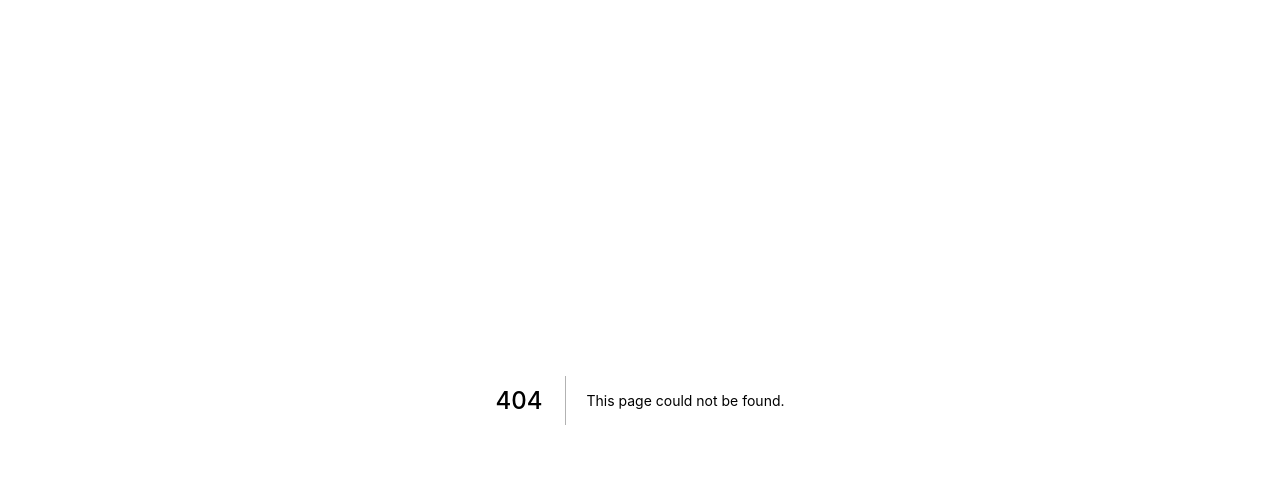
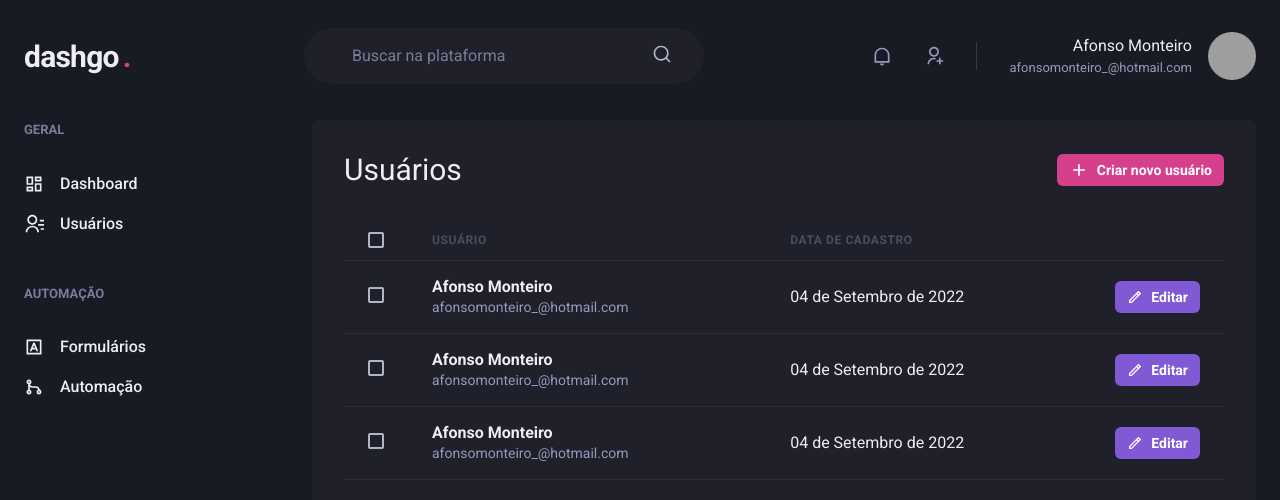
Before and after one commit to AffonsoMonteiro/dashgo, a Next.js app: page /users in a window 1280 px wide. Before the commit this address had no page. Shown: the top 500 px of the page. Built offline with nearby package versions, Linux system fonts and the light colour scheme; grey boxes are pictures that could not be loaded.

Commit message:
page user

```diff
--- /dev/null
+++ b/src/pages/users/index.tsx
@@ -0,0 +1,95 @@
+import { Box, Button, Checkbox, Flex, Heading, Icon, Table, Tbody, Td, Text, Th, Thead, Tr } from "@chakra-ui/react";
+import { RiAddLine, RiPencilLine } from "react-icons/ri";
+import { Header } from "../../components/Header";
+import { Sidebar } from "../../components/SideBar";
+
+
+
+export default function UsersList() {
+  return(
+    <Box>
+      <Header />
+
+      <Flex w="100%" my="6" maxWidth={1480} mx="auto" px="6">
+        <Sidebar />
+
+        <Box flex="1" bg="gray.800" borderRadius={8} p="8">
+          <Flex mb="8" justify="space-between" align="center">
+            <Heading size="lg" fontWeight="normal" >Usuários</Heading>
+
+            <Button as="a" size="sm" fontSize="sm" colorScheme="pink" leftIcon={<Icon as={RiAddLine} fontSize="20" />}>
+              Criar novo usuário
+            </Button>
+
+          </Flex>
+
+          <Table colorScheme="whiteAlpha">
+            <Thead>
+              <Tr>
+                <Th px="6" color="gray.300" width="8">
+                  <Checkbox colorScheme="pink" />
+                </Th>
+                <Th>Usuário</Th>
+                <Th>Data de cadastro</Th>
+                <Th width="8"></Th>
+              </Tr>
+            </Thead>
+            <Tbody>
+              <Tr>
+                <Td px="6">
+                  <Checkbox colorScheme="pink" />
+                </Td>
+                <Td>
+                  <Box>
+                    <Text fontWeight="bold">Afonso Monteiro</Text>
+                    <Text fontSize="sm" color="gray.300">afonsomonteiro_@hotmail.com</Text>
+                  </Box>
+                </Td>
+                <Td>04 de Setembro de 2022</Td>
+                <Td>
+                  <Button as="a" size="sm" fontSize="sm" colorScheme="purple" leftIcon={<Icon as={RiPencilLine} fontSize="16" />}>
+                    Editar
+                  </Button>
+                </Td>
+              </Tr>
+              <Tr>
+                <Td px="6">
+                  <Checkbox colorScheme="pink" />
+                </Td>
+                <Td>
+                  <Box>
+                    <Text fontWeight="bold">Afonso Monteiro</Text>
+                    <Text fontSize="sm" color="gray.300">afonsomonteiro_@hotmail.com</Text>
+                  </Box>
+                </Td>
+                <Td>04 de Setembro de 2022</Td>
+                <Td>
+                  <Button as="a" size="sm" fontSize="sm" colorScheme="purple" leftIcon={<Icon as={RiPencilLine} fontSize="16" />}>
+                    Editar
+                  </Button>
+                </Td>
+              </Tr>
+              <Tr>
+                <Td px="6">
+                  <Checkbox colorScheme="pink" />
+                </Td>
+                <Td>
+                  <Box>
+                    <Text fontWeight="bold">Afonso Monteiro</Text>
+                    <Text fontSize="sm" color="gray.300">afonsomonteiro_@hotmail.com</Text>
+                  </Box>
+                </Td>
+                <Td>04 de Setembro de 2022</Td>
+                <Td>
+                  <Button as="a" size="sm" fontSize="sm" colorScheme="purple" leftIcon={<Icon as={RiPencilLine} fontSize="16" />}>
+                    Editar
+                  </Button>
+                </Td>
+              </Tr>
+            </Tbody>
+          </Table>
+        </Box>
+      </Flex>
+    </Box>
+  )
+}
```
Also changed, not shown: src/components/Pagination.tsx (added).
